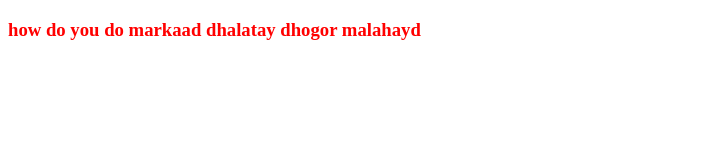
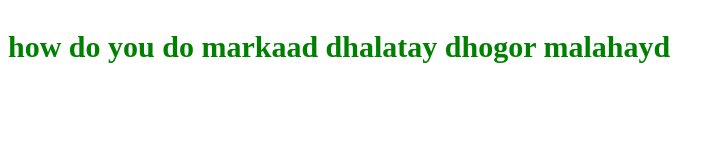
Before and after one commit to kaabe-a/hello-world, a plain HTML site: page index.html in a window 1280 px wide. Shown: the whole page, without its empty margins (0-724 px from the left). Drawn offline with Linux system fonts and the light colour scheme.

Commit message:
'Feature'

```diff
--- a/index.html
+++ b/index.html
@@ -2,8 +2,14 @@
 <html>
 <head>
 	<title>git hub tuts</title>
+	<style type="text/css">
+		h3 {
+			color:green;
+			font-size: 30px;
+		}
+	</style>
 </head>
 <body>
-<h3 style="color:red;">how do you do markaad dhalatay dhogor malahayd</h3>
+<h3>how do you do markaad dhalatay dhogor malahayd</h3>
 </body>
 </html>
```
